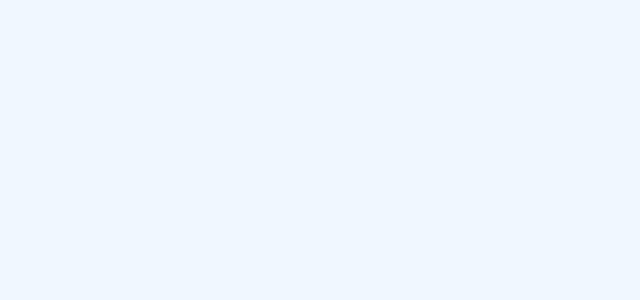
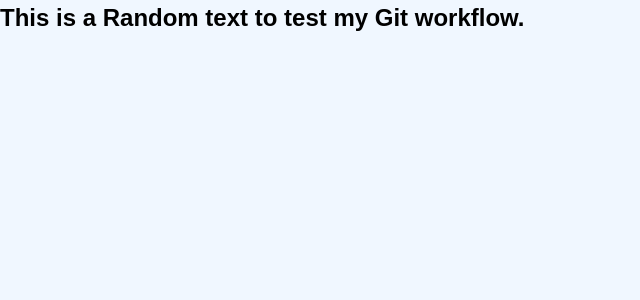
Before and after one commit to nosavic/new-cura, a React (Vite) app in the folder Frontend/Frontend/: page /findmeds in a window 1280 px wide. Shown: the top 300 px of the page, without its empty margins (0-640 px from the left). Built offline with nearby package versions, Linux system fonts and the light colour scheme.

Commit message:
FEAT: Find Medication Feature

```diff
--- a/Frontend/Frontend/src/pages/FindMeds.jsx
+++ b/Frontend/Frontend/src/pages/FindMeds.jsx
@@ -5,8 +5,7 @@ const FindMeds = () => {
   return (
     <>
       <section className="findmeds-wrapper">
-
-
+        <h1>This is a Random text to test my Git workflow.</h1>
       </section>
     </>
   );
```
